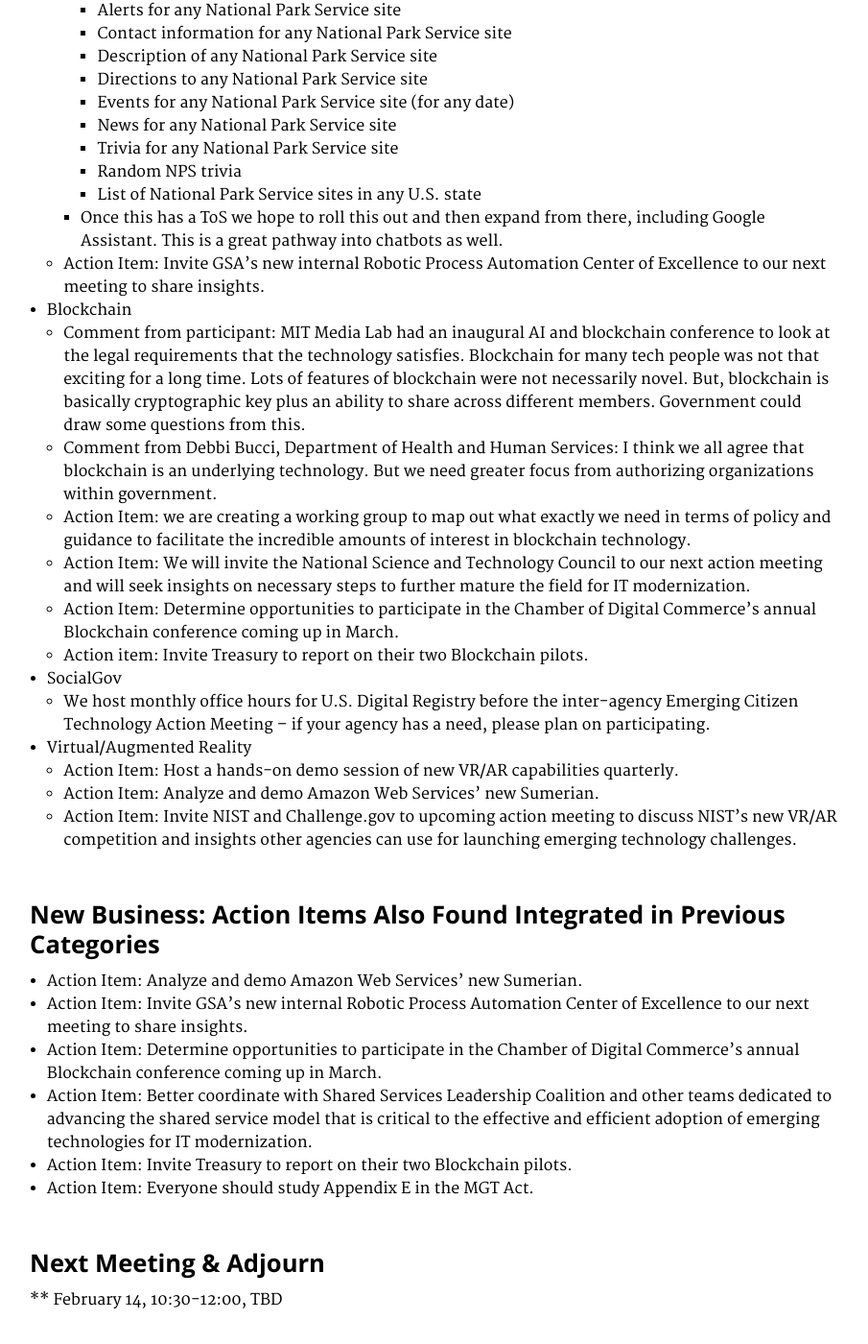
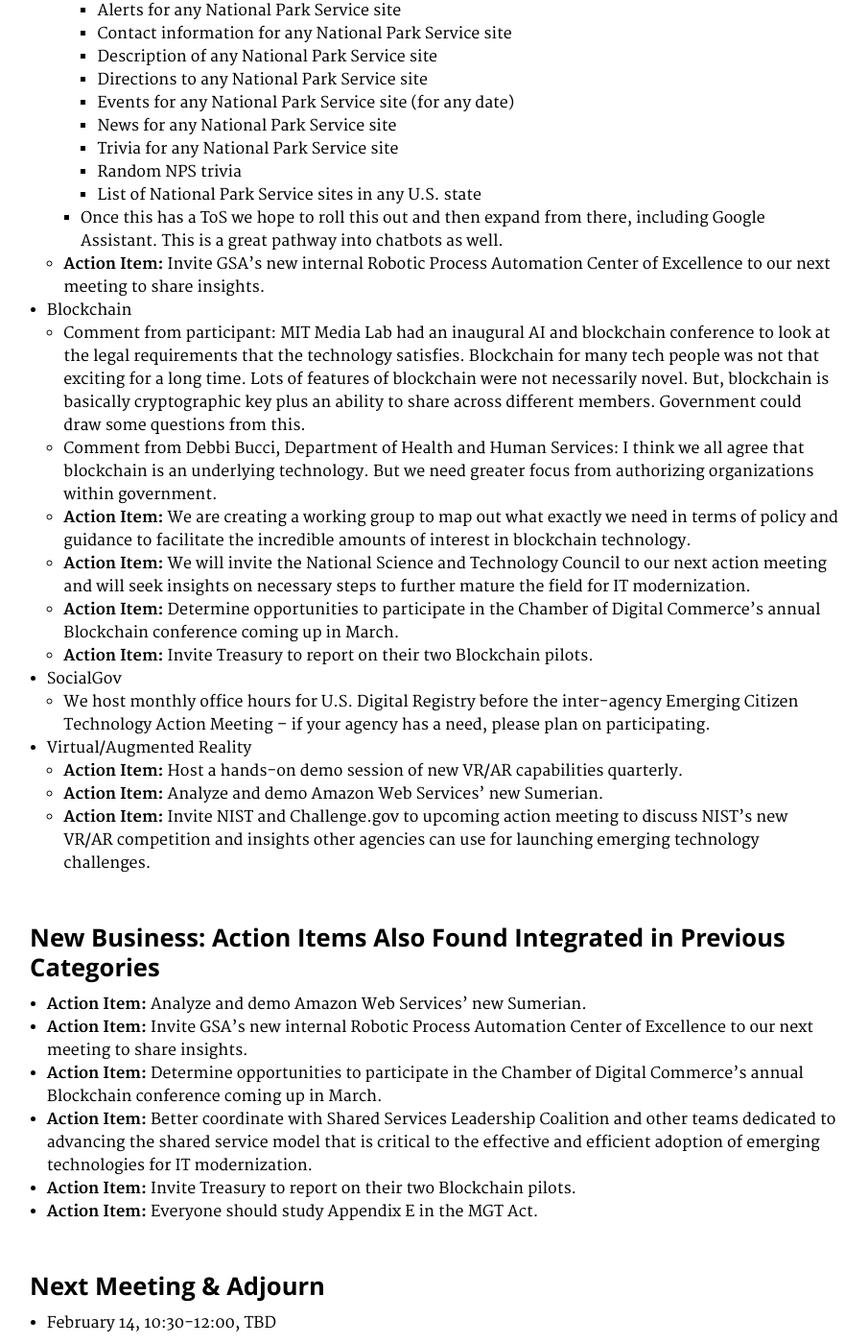
Before and after one commit to GSA/emerging-technology-atlas, a Jekyll site: the page built from pages/2018-01-Meeting.md, in a window 1280 px wide and 1400 px high, scrolled down 3759 px. Shown: the whole window at 96% size, without its empty margins (351-1256 px from the left). Built offline with Jekyll 4.4.1, drawn with Linux system fonts in a browser that asks for light colours; before the commit the page ends 5135 px from its top, so only the background shows below that; some of the changed text lies outside the part shown.

```diff
--- a/pages/2018-01-Meeting.md
+++ b/pages/2018-01-Meeting.md
@@ -52,19 +52,19 @@ Innovation Hub <br>
     * GSA Schedules, IDVs, OTAs, Challenge.gov, JVPs (through national technical information service program).
     * If you have other pathways to suggest please email Kelly.Pippin@gsa.gov.
 * We now share the action items/notes from these meetings on the Atlas.
-* Action Item: the URL of the Atlas will soon change to a more permanent home on the Digital.gov domain, timed with the release of the “Paths to Acquisition,” resource and our new government-wide emerging technology calendar, in roughly two weeks.
-* Action Item: We now have a Trello management dashboard and Slack channel for inter-agency coordination of Emerging Citizen Technology initiatives. Invitations will be provided where possible and appropriate this month.
+* **Action Item:** the URL of the Atlas will soon change to a more permanent home on the Digital.gov domain, timed with the release of the “Paths to Acquisition,” resource and our new government-wide emerging technology calendar, in roughly two weeks.
+* **Action Item:** We now have a Trello management dashboard and Slack channel for inter-agency coordination of Emerging Citizen Technology initiatives. Invitations will be provided where possible and appropriate this month.
 
 ### Inter-agency ECTO Initiatives Update
-* Action Item: GSA ECTO is launching monthly data calls across all participating programs in order to analyze and report trends in emerging technology needs and opportunities in the federal government. Reports each month will be distributed through the Emerging Citizen Technology Communities. If you have an insight you need integrated into the data call, please reach out to emergingtech@GSA.gov.
+* **Action Item:** GSA ECTO is launching monthly data calls across all participating programs in order to analyze and report trends in emerging technology needs and opportunities in the federal government. Reports each month will be distributed through the Emerging Citizen Technology Communities. If you have an insight you need integrated into the data call, please reach out to emergingtech@gsa.gov.
 * Venture Capital Advisory Group initiative:
   * Molly Cain and Jennifer Hoover, DHS Venture, Innovation and Engagement (VICE) #InnovateDHS)
   * The VC Advisory Group is a group that will help us use the VC community to help us keep tabs on what will be coming up in the future. We are looking at 7 VCs for the inaugural group that would help us streamline the proof-of-concept process, the procurement process, pour fuel on existing programs that are under-served but deserve more attention. Also want the group to help amplify best business practices. We are formalizing these processes and are looking to have open, frank discussions.
   * Federal Bureau of Investigation Innovation team is on-board to be our co-chair.
-  * Action item: If you are interested in joining this initiative please email molly.cain@hq.dhs.gov, jennifer.hoover@hq.dhs.gov and emergingtech@gsa.gov.
+  * **Action Item:** If you are interested in joining this initiative please email molly.cain@hq.dhs.gov, jennifer.hoover@hq.dhs.gov and emergingtech@gsa.gov.
 * Academic Research Outreach initiative:
-  * Ann Meceda (mecedaa@FAN.GOV), in concert with the Institute for Science and Technology Policy at George Washington University, is stepping up to take point on helping coordinate requests and opportunities to collaborate with the leading U.S. academic research facilities.
-  * Action item: If your agency or you would like to join the initiative to help coordinate our relationships with academic research facilities, please reach out to Ann and emergingtech@GSA.gov.
+  * Ann Meceda (mecedaa@fan.gov), in concert with the Institute for Science and Technology Policy at George Washington University, is stepping up to take point on helping coordinate requests and opportunities to collaborate with the leading U.S. academic research facilities.
+  * **Action Item:** If your agency or you would like to join the initiative to help coordinate our relationships with academic research facilities, please reach out to Ann and emergingtech@gsa.gov.
 * Emerging Technology Training and Education initiative:
   * We will start piloting a new training and awareness program across the federal government through DigitalGov University, starting with targeted stakeholder communities including non-technical senior leaders, data stewards, contracting officers and others in the federal government to help them recognize their roles.
   * Leading non-governmental organizations and private sector leaders are stepping up to contribute insights, including:
@@ -72,15 +72,15 @@ Innovation Hub <br>
     * Linux Foundation
     * Chamber of Digital Commerce
     * and more. We are taking insights right now from anywhere with value.
-  * Action item: If your agency or you would like to join the initiative to help design our new emerging technology curriculum, please email emergingtech@GSA.gov.
+  * **Action Item:** If your agency or you would like to join the initiative to help design our new emerging technology curriculum, please email emergingtech@gsa.gov.
 
 ### Communities and Pilots Update and Discussion
 * All Emerging Citizen Technology Communities:
   * We need to grow based on overwhelming demand from agencies, however in order to do so we need to further decentralize management across agencies and empower stakeholders in order to achieve greater impact with limited resources.
-  * Action Item: Better coordinate with Shared Services Leadership Coalition and other teams dedicated to advancing the shared service model that is critical to the effective and efficient adoption of emerging technologies for IT modernization.
-  * Action Item: Everyone should study Appendix E in the Modernizing Government Technology Act.
+  * **Action Item:** Better coordinate with Shared Services Leadership Coalition and other teams dedicated to advancing the shared service model that is critical to the effective and efficient adoption of emerging technologies for IT modernization.
+  * **Action Item:** Everyone should study Appendix E in the Modernizing Government Technology Act.
 * Artificial Intelligence for Citizen Services and Robotic Process Automation
-  * Action item: We are organizing an effort to negotiate federal-friendly terms of service for Amazon Alexa and other AI services.
+  * **Action Item:** We are organizing an effort to negotiate federal-friendly terms of service for Amazon Alexa and other AI services.
   * Update on [“NPS Ranger” Alexa Skill](https://github.com/GSA/AI-Assistant-Pilot/wiki/National-Park-Service#products):
     * Todd Edgar, National Park Service, Digital Strategy Division
     * For GSA ECTO’s AI Personal Assistant Pilot, NPS built a skill called NPS Ranger which can include:
@@ -94,28 +94,28 @@ Innovation Hub <br>
       * Random NPS trivia
       * List of National Park Service sites in any U.S. state
     * Once this has a ToS we hope to roll this out and then expand from there, including Google Assistant. This is a great pathway into chatbots as well.
-  * Action Item: Invite GSA’s new internal Robotic Process Automation Center of Excellence to our next meeting to share insights.
+  * **Action Item:** Invite GSA’s new internal Robotic Process Automation Center of Excellence to our next meeting to share insights.
 * Blockchain
   * Comment from participant: MIT Media Lab had an inaugural AI  and blockchain conference to look at the legal requirements that the technology satisfies. Blockchain for many tech people was not that exciting for a long time. Lots of features of blockchain were not necessarily novel. But, blockchain is basically cryptographic key plus an ability to share across different members. Government could draw some questions from this.
   * Comment from Debbi Bucci, Department of Health and Human Services: I think we all agree that blockchain is an underlying technology. But we need greater focus from authorizing organizations within government.
-  * Action Item: we are creating a working group to map out what exactly we need in terms of policy and guidance to facilitate the incredible amounts of interest in blockchain technology.
-  * Action Item: We will invite the National Science and Technology Council to our next action meeting and will seek insights on necessary steps to further mature the field for IT modernization.
-  * Action Item: Determine opportunities to participate in the Chamber of Digital Commerce’s annual Blockchain conference coming up in March.
-  * Action item: Invite Treasury to report on their two Blockchain pilots.
+  * **Action Item:** We are creating a working group to map out what exactly we need in terms of policy and guidance to facilitate the incredible amounts of interest in blockchain technology.
+  * **Action Item:** We will invite the National Science and Technology Council to our next action meeting and will seek insights on necessary steps to further mature the field for IT modernization.
+  * **Action Item:** Determine opportunities to participate in the Chamber of Digital Commerce’s annual Blockchain conference coming up in March.
+  * **Action Item:** Invite Treasury to report on their two Blockchain pilots.
 * SocialGov
   * We host monthly office hours for U.S. Digital Registry before the inter-agency Emerging Citizen Technology Action Meeting -- if your agency has a need, please plan on participating.
 * Virtual/Augmented Reality
-  * Action Item: Host a hands-on demo session of new VR/AR capabilities quarterly.
-  * Action Item:  Analyze and demo Amazon Web Services’ new Sumerian.
-  * Action Item: Invite NIST and Challenge.gov to upcoming action meeting to discuss NIST’s new VR/AR competition and insights other agencies can use for launching emerging technology challenges.
+  * **Action Item:** Host a hands-on demo session of new VR/AR capabilities quarterly.
+  * **Action Item:**  Analyze and demo Amazon Web Services’ new Sumerian.
+  * **Action Item:** Invite NIST and Challenge.gov to upcoming action meeting to discuss NIST’s new VR/AR competition and insights other agencies can use for launching emerging technology challenges.
 
 ### New Business: Action Items Also Found Integrated in Previous Categories
-* Action Item: Analyze and demo Amazon Web Services’ new Sumerian.
-* Action Item: Invite GSA’s new internal Robotic Process Automation Center of Excellence to our next meeting to share insights.
-* Action Item: Determine opportunities to participate in the Chamber of Digital Commerce’s annual Blockchain conference coming up in March.
-* Action Item: Better coordinate with Shared Services Leadership Coalition and other teams dedicated to advancing the shared service model that is critical to the effective and efficient adoption of emerging technologies for IT modernization.
-* Action Item: Invite Treasury to report on their two Blockchain pilots.
-* Action Item: Everyone should study Appendix E in the MGT Act.
+* **Action Item:** Analyze and demo Amazon Web Services’ new Sumerian.
+* **Action Item:** Invite GSA’s new internal Robotic Process Automation Center of Excellence to our next meeting to share insights.
+* **Action Item:** Determine opportunities to participate in the Chamber of Digital Commerce’s annual Blockchain conference coming up in March.
+* **Action Item:** Better coordinate with Shared Services Leadership Coalition and other teams dedicated to advancing the shared service model that is critical to the effective and efficient adoption of emerging technologies for IT modernization.
+* **Action Item:** Invite Treasury to report on their two Blockchain pilots.
+* **Action Item:** Everyone should study Appendix E in the MGT Act.
 
 ### Next Meeting & Adjourn
-** February 14, 10:30-12:00, TBD
+* February 14, 10:30-12:00, TBD
```
